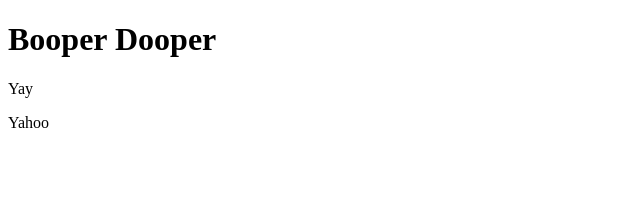
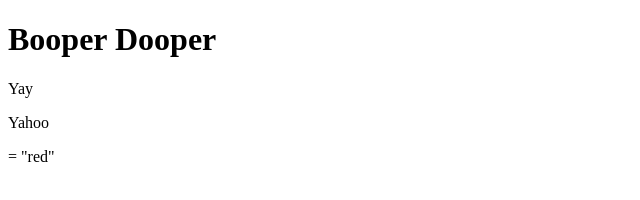
Before and after one commit to Codereroder/Meme, a plain HTML site: page index.htm in a window 1280 px wide. Shown: the full height of the page, 0-640 px from the left. Drawn offline with Linux system fonts and the light colour scheme.

Commit message:
trying to change color

```diff
--- a/index.htm
+++ b/index.htm
@@ -6,7 +6,7 @@
 
 <p>Yay</p>
 <p> Yahoo </p>
-
+<font color> = "red" </font color>
 
 </body>
 </html>
```
